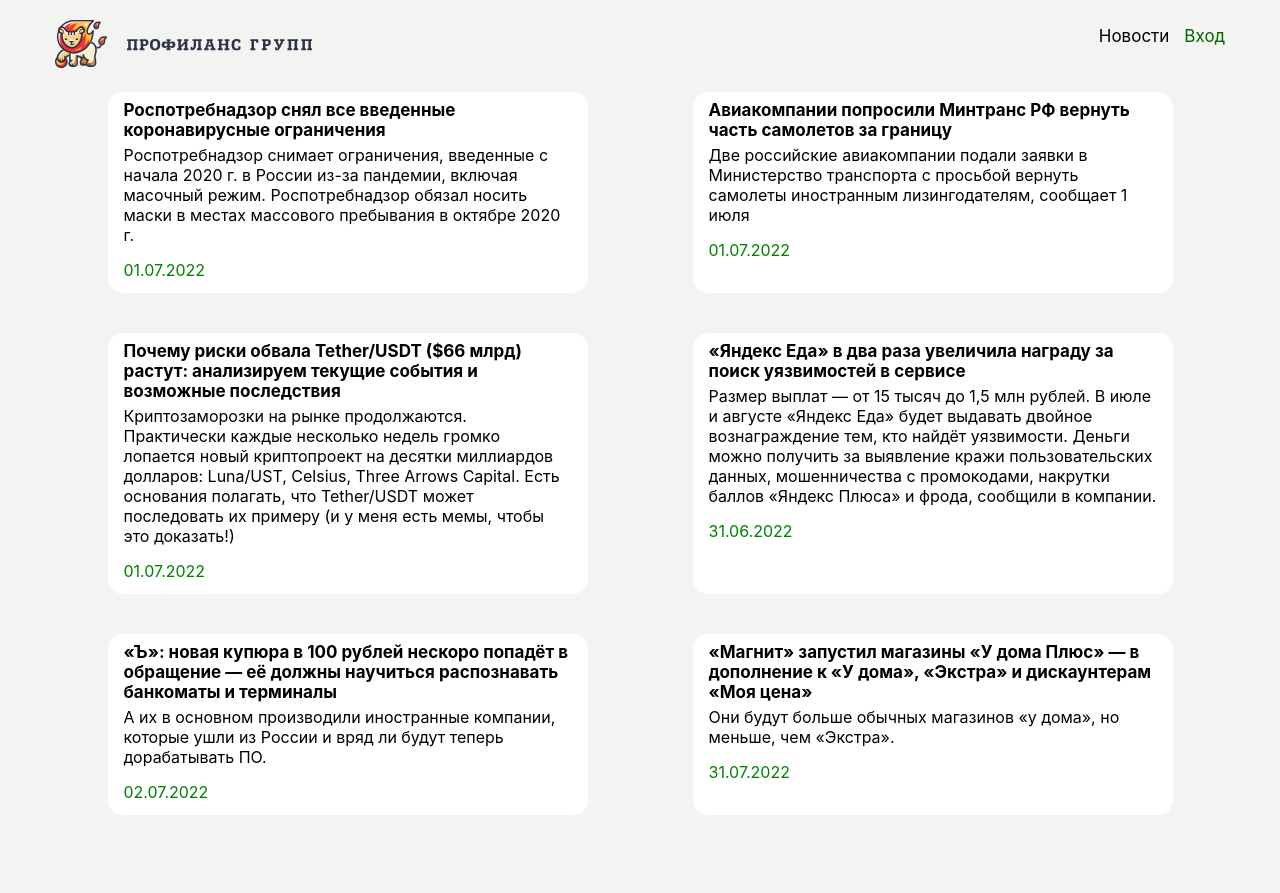
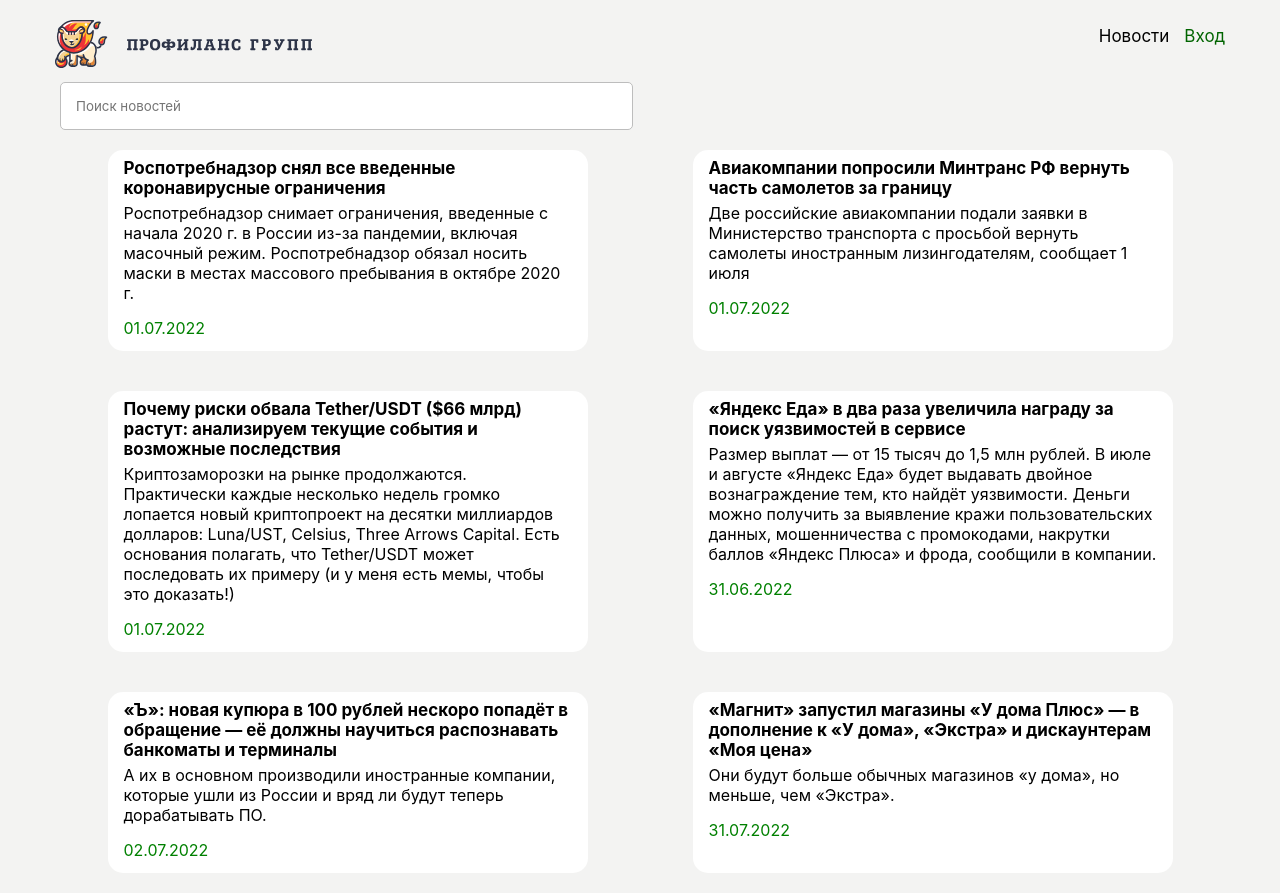
Before and after one commit to utkamag/React_ProfilanceGroup_Test, a React (Create React App) app in the folder react-app/: page /admin in a window 1280 px wide. Before the commit the page ends 835 px from the top, so only its background shows below. Built offline with nearby package versions, Linux system fonts and the light colour scheme.

Commit message:
update code
Фильтрация массива

```diff
--- a/react-app/src/components/News.js
+++ b/react-app/src/components/News.js
@@ -1,16 +1,21 @@
-import React from 'react';
+import React, {useEffect, useState} from 'react';
 import NEWS_DATA from "../assets/JSON/package.json"
 import {useDispatch} from "react-redux";
 
 const News = () => {
 
+    const data = NEWS_DATA
 
+    //Стейт массива и фильтрации данных
+
+    const [newsList, setNewsList] = useState(data)
+    const [search, setSearch] = useState("")
 
     //Redux
 
     let dispatch = useDispatch()
 
-    // При клике на блок новостей включаем popup
+    //При клике на блок новостей включаем popup
     //Передаем данные с массива в store, для последующей передачи в popupNews
 
     const popupOn = (e) => {
@@ -23,17 +28,19 @@
 
     return (
         <div className="wrapper">
+            <input className="search__input" type="text" placeholder="Поиск новостей" value={search}
+                   onChange={(e) => setSearch(e.target.value.toLowerCase())}/>
             <div className="news">
-                {NEWS_DATA.map((data) => {
+                {newsList.filter((list) => list.news_title.toLowerCase().includes(search)).map((data) => {
                     return (
                         <div className="news__widget" onClick={popupOn}>
-                            <div className="news__widget-title">
+                            <div className="news__widget-title" key={newsList.id}>
                                 {data.news_title}
                             </div>
-                            <div className="news__widget-text">
+                            <div className="news__widget-text" key={newsList.id}>
                                 {data.news_text}
                             </div>
-                            <div className="news__widget-date">
+                            <div className="news__widget-date" key={newsList.id}>
                                 {data.date}
                             </div>
                         </div>
--- a/react-app/src/styles/App.scss
+++ b/react-app/src/styles/App.scss
@@ -146,7 +146,21 @@
 
 .news-without-login{
   display: flex;
-  color: darkgrey;
+  color: $descriptiontext;
   margin-left: 10px;
   padding: 2px;
 }
+
+/* Search Input */
+
+.search__input {
+  padding: 15px;
+  margin-top: 10px;
+  margin-left: 5px;
+  box-sizing: border-box;
+  width: 49%;
+  font-family: inherit;
+  border: 1px solid #bdbdbd;
+  border-radius: 5px;
+  background-color: $secondcolor;
+}
--- a/react-app/src/styles/variables/_variables.scss
+++ b/react-app/src/styles/variables/_variables.scss
@@ -4,3 +4,4 @@
 $maincolor: #f3f3f2;
 $secondcolor: #fff;
 $activecolor: #006400FF;
+$descriptiontext: darkgray;
```
